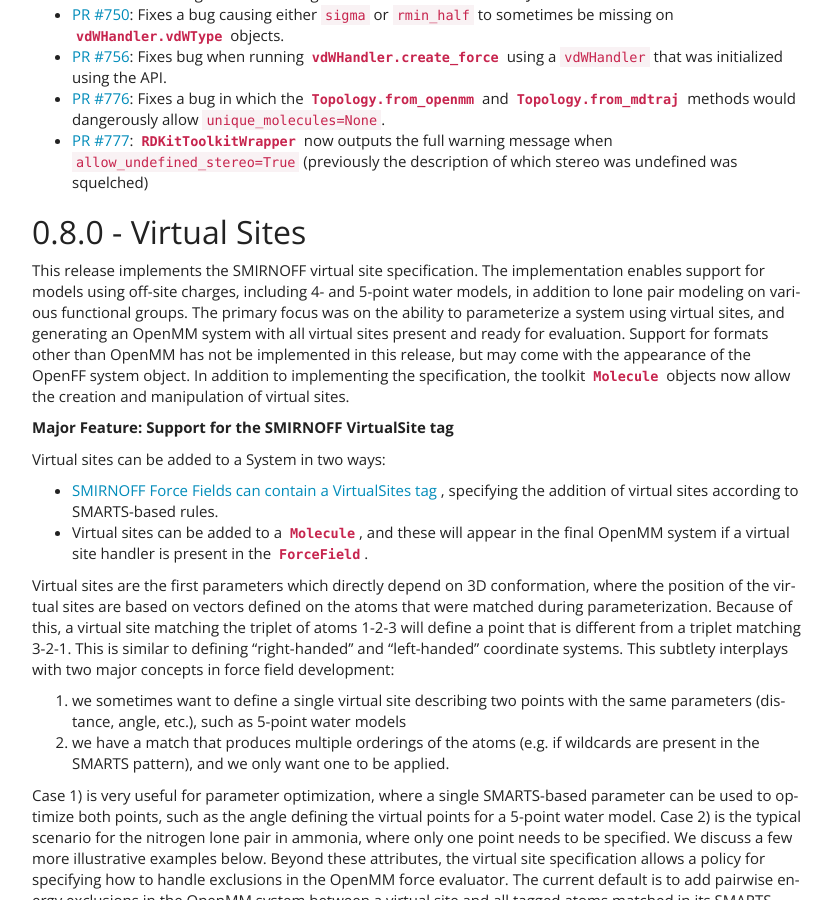
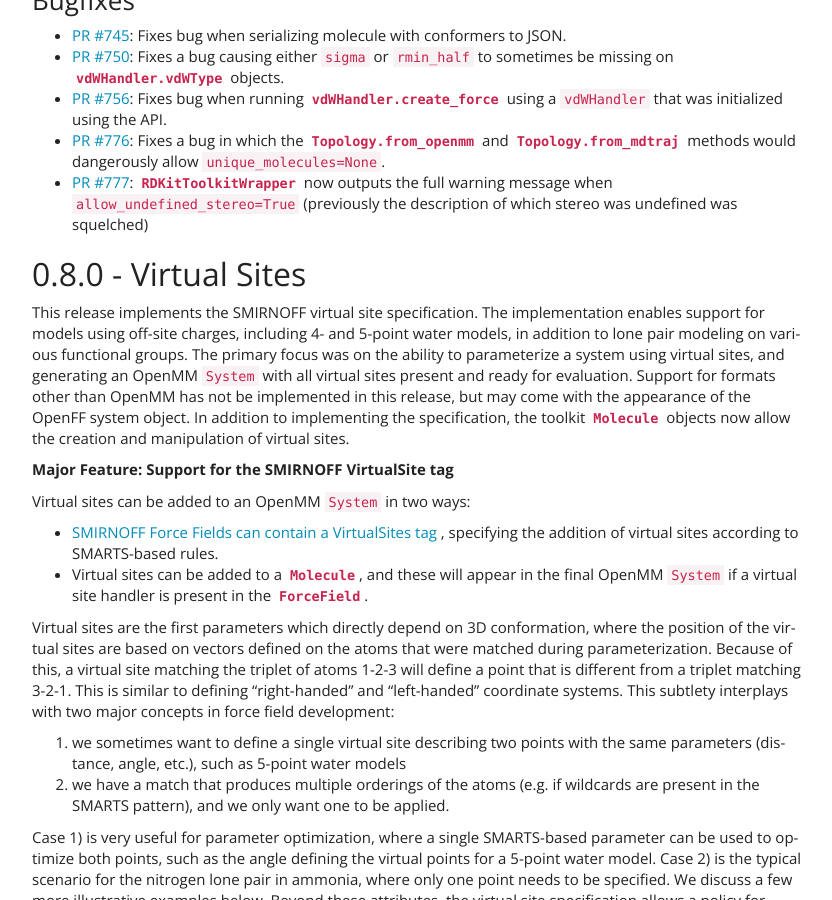
Before and after one commit to openforcefield/openff-toolkit, a Sphinx documentation site: the page built from docs/releasehistory.rst, in a window 1280 px wide and 900 px high, scrolled down 3305 px. Shown: the whole window, without its empty margins (38-870 px from the left). Built offline with Sphinx 7.4.7, drawn with Linux system fonts in a browser that asks for light colours; some of the changed text lies outside the part shown.

Commit message:
Clarified that systems are OpenMM `System`s (#862)
* Clarified that systems are OpenMM `System`s

* Update changelog

```diff
--- a/docs/developing.rst
+++ b/docs/developing.rst
@@ -211,7 +211,7 @@
 
 At the same time, we aim for "automagic" behavior whenever a decision will clearly go one way over another.
 System parametrization is an inherently complex topic, and the OFF toolkit would be nearly unusable if we required the user to explicitly approve every aspect of the process.
-For example, if a ``Topology`` has its ``box_vectors`` attribute defined, we assume that the resulting ``System`` should be periodic.
+For example, if a ``Topology`` has its ``box_vectors`` attribute defined, we assume that the resulting OpenMM ``System`` should be periodic.
 
 
 
--- a/docs/releasehistory.rst
+++ b/docs/releasehistory.rst
@@ -69,6 +69,9 @@
   <openff.toolkit.typing.engines.smirnoff.parameters.ParameterAttribute>` documentation no longer
   appears incorrectly in classes where it is used. Fixes `Issue #397
   <https://github.com/openforcefield/openforcefield/issues/397>`_.
+- `PR #862 <https://github.com/openforcefield/openforcefield/pull/862>`_: Clarify that ``System`` objects
+  produced by the toolkit are OpenMM ``System``\ s in anticipation of forthcoming OpenFF ``System``\ s.
+  Fixes `Issue #618 <https://github.com/openforcefield/openforcefield/issues/618>`_.
 
 0.9.0 - Namespace Migration
 ---------------------------
@@ -229,14 +232,14 @@
 0.8.0 - Virtual Sites
 ---------------------
 
-This release implements the SMIRNOFF virtual site specification. The implementation enables support for models using off-site charges, including 4- and 5-point water models, in addition to lone pair modeling on various functional groups. The primary focus was on the ability to parameterize a system using virtual sites, and generating an OpenMM system with all virtual sites present and ready for evaluation. Support for formats other than OpenMM has not be implemented in this release, but may come with the appearance of the OpenFF system object. In addition to implementing the specification, the toolkit :py:class:`Molecule <openff.toolkit.topology.Molecule>` objects now allow the creation and manipulation of virtual sites.
+This release implements the SMIRNOFF virtual site specification. The implementation enables support for models using off-site charges, including 4- and 5-point water models, in addition to lone pair modeling on various functional groups. The primary focus was on the ability to parameterize a system using virtual sites, and generating an OpenMM ``System`` with all virtual sites present and ready for evaluation. Support for formats other than OpenMM has not be implemented in this release, but may come with the appearance of the OpenFF system object. In addition to implementing the specification, the toolkit :py:class:`Molecule <openff.toolkit.topology.Molecule>` objects now allow the creation and manipulation of virtual sites.
 
 **Major Feature: Support for the SMIRNOFF VirtualSite tag**
 
-Virtual sites can be added to a System in two ways:
+Virtual sites can be added to an OpenMM ``System`` in two ways:
 
 * `SMIRNOFF Force Fields can contain a VirtualSites tag <https://open-forcefield-toolkit.readthedocs.io/en/latest/smirnoff.html#virtualsites-virtual-sites-for-off-atom-charges>`_ , specifying the addition of virtual sites according to SMARTS-based rules.
-* Virtual sites can be added to a :py:class:`Molecule <openff.toolkit.topology.Molecule>`, and these will appear in the final OpenMM system if a virtual site handler is present in the :py:class:`ForceField <openff.toolkit.typing.engines.smirnoff.forcefield.ForceField>`.
+* Virtual sites can be added to a :py:class:`Molecule <openff.toolkit.topology.Molecule>`, and these will appear in the final OpenMM ``System`` if a virtual site handler is present in the :py:class:`ForceField <openff.toolkit.typing.engines.smirnoff.forcefield.ForceField>`.
 
 Virtual sites are the first parameters which directly depend on 3D conformation, where the position of the virtual sites are based on vectors defined on the atoms that were matched during parameterization. Because of this, a virtual site matching the triplet of atoms 1-2-3 will define a point that is different from a triplet matching 3-2-1. This is similar to defining "right-handed" and "left-handed" coordinate systems. This subtlety interplays with two major concepts in force field development:
 
@@ -612,7 +615,7 @@
 (with different orderings of the three hydrogen atoms), but the user would almost certainly not intend for the charge
 increments to be applied six times. The "regardless of order" clause was added specifically to address this.
 
-In short, the first time a group of atoms becomes involved in a ``ChargeIncrement`` together, the System gains a new
+In short, the first time a group of atoms becomes involved in a ``ChargeIncrement`` together, the OpenMM ``System`` gains a new
 parameter "slot". Only another ``ChargeIncrement`` which applies to the exact same group of atoms (in any order) can
 take over the "slot", pushing the original ``ChargeIncrement`` out.
 
@@ -849,7 +852,7 @@
 - `PR #582 <https://github.com/openforcefield/openff-toolkit/pull/582>`_: Added fractional bond order interpolation
   Adds `return_topology` kwarg to
   :py:meth:`Forcefield.create_openmm_system <openff.toolkit.typing.engines.smirnoff.forcefield.ForceField.create_openmm_system>`,
-  which returns the processed topology along with the system when ``True`` (default ``False``).
+  which returns the processed topology along with the OpenMM ``System`` when ``True`` (default ``False``).
 
 Tests added
 """""""""""
@@ -1030,7 +1033,7 @@
   ``openforcefield.typing.engines.smirnoff.parameters.UnassignedMoleculeChargeException``
   will be raised. Previously, creating a system without either ``ToolkitAM1BCCHandler`` or
   the ``charge_from_molecules`` keyword argument to ``ForceField.create_openmm_system`` would
-  produce a system where the molecule has zero charge on all atoms. However, given that we
+  produce an OpenMM ``System`` where the molecule has zero charge on all atoms. However, given that we
   will soon be adding more options for charge assignment, it is important that
   failures not be silent. Molecules with zero charge can still be produced by setting the
   ``Molecule.partial_charges`` array to be all zeroes, and including the molecule in the
--- a/docs/typing.rst
+++ b/docs/typing.rst
@@ -31,7 +31,7 @@
 
 The ``ForceField`` class is a primary part of the top-level toolkit API.
 ``ForceField`` objects are initialized from SMIRNOFF data sources (e.g. an ``OFFXML`` file).
-For a basic example of system creation using a ``ForceField``, see ``examples/SMIRNOFF_simulation``.
+For a basic example of OpenMM ``System`` creation using a ``ForceField``, see ``examples/SMIRNOFF_simulation``.
 
 
 .. currentmodule:: openff.toolkit.typing.engines.smirnoff.forcefield
@@ -67,8 +67,8 @@
 Parameter Handlers
 ~~~~~~~~~~~~~~~~~~
 
-Each ``ForceField`` primarily consists of several ``ParameterHandler`` objects, which each contain the machinery to add one energy component to a system.
-During system creation, each ``ParameterHandler`` registered to a ``ForceField`` has its ``assign_parameters()`` function called..
+Each ``ForceField`` primarily consists of several ``ParameterHandler`` objects, which each contain the machinery to add one energy component to an OpenMM ``System``.
+During ``System`` creation, each ``ParameterHandler`` registered to a ``ForceField`` has its ``assign_parameters()`` function called.
 
 .. currentmodule:: openff.toolkit.typing.engines.smirnoff.parameters
 .. autosummary::
```
Also changed, not shown: examples/using_smirnoff_in_amber_or_gromacs/README.md, 4 other files.
